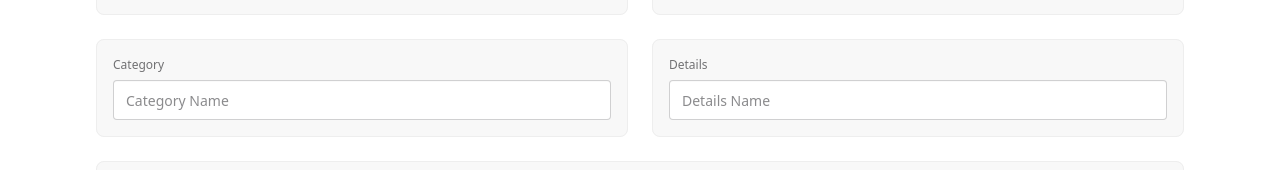
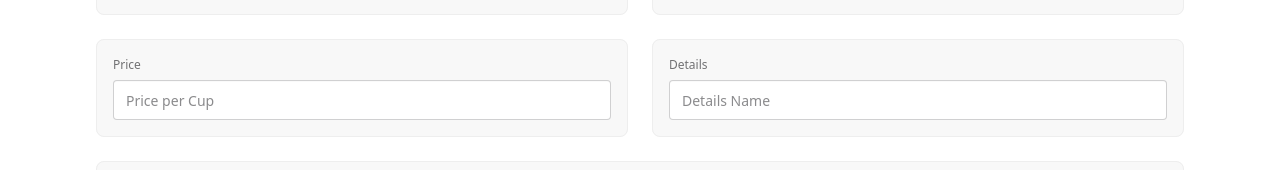
Before and after one commit to ProgrammingHero1/coffee-store-client, a React (Vite) app: page /addCoffee in a window 1280 px wide. Shown: the part 521-691 px from the top of the page. Built offline with nearby package versions, Linux system fonts and the light colour scheme.

Commit message:
send add coffee data to the server and get all coffee data

```diff
--- a/package.json
+++ b/package.json
@@ -14,6 +14,7 @@
     "react": "^19.0.0",
     "react-dom": "^19.0.0",
     "react-router": "^7.5.3",
+    "sweetalert2": "^11.19.1",
     "tailwindcss": "^4.1.4"
   },
   "devDependencies": {
--- a/src/components/AddCoffee.jsx
+++ b/src/components/AddCoffee.jsx
@@ -1,4 +1,5 @@
 import React from 'react';
+import Swal from 'sweetalert2';
 
 const AddCoffee = () => {
 
@@ -19,7 +20,17 @@ const AddCoffee = () => {
         })
             .then(res => res.json())
             .then(data => {
-                console.log('after adding coffee to db', data)
+                if(data.insertedId){
+                    console.log('added successfully.')
+
+                    Swal.fire({
+                        title: "Coffee added successfully!",
+                        icon: "success",
+                        draggable: true
+                      });
+
+                    //   form.reset()
+                }
             })
     }
 
@@ -48,8 +59,8 @@ const AddCoffee = () => {
                         <input type="text" name='taste' className="input w-full" placeholder="Taste Name" />
                     </fieldset>
                     <fieldset className="fieldset bg-base-200 border-base-300 rounded-box border p-4">
-                        <label className="label">Category</label>
-                        <input type="text" name='category' className="input w-full" placeholder="Category Name" />
+                        <label className="label">Price</label>
+                        <input type="text" name='price' className="input w-full" placeholder="Price per Cup" />
                     </fieldset>
                     <fieldset className="fieldset bg-base-200 border-base-300 rounded-box border p-4">
                         <label className="label">Details</label>
--- a/src/components/Home.jsx
+++ b/src/components/Home.jsx
@@ -1,6 +1,9 @@
 import React from 'react';
+import { useLoaderData } from 'react-router';
 
 const Home = () => {
+    const coffees = useLoaderData();
+    console.log(coffees);
     return (
         <div>
 
--- a/src/main.jsx
+++ b/src/main.jsx
@@ -19,6 +19,7 @@ const router = createBrowserRouter([
     children: [
       {
         index: true,
+        loader: ()=> fetch('http://localhost:3000/coffees'),
         Component: Home
       },
       {
```
Also changed, not shown: 1 other file (tests, documents, lock files or other folders).
